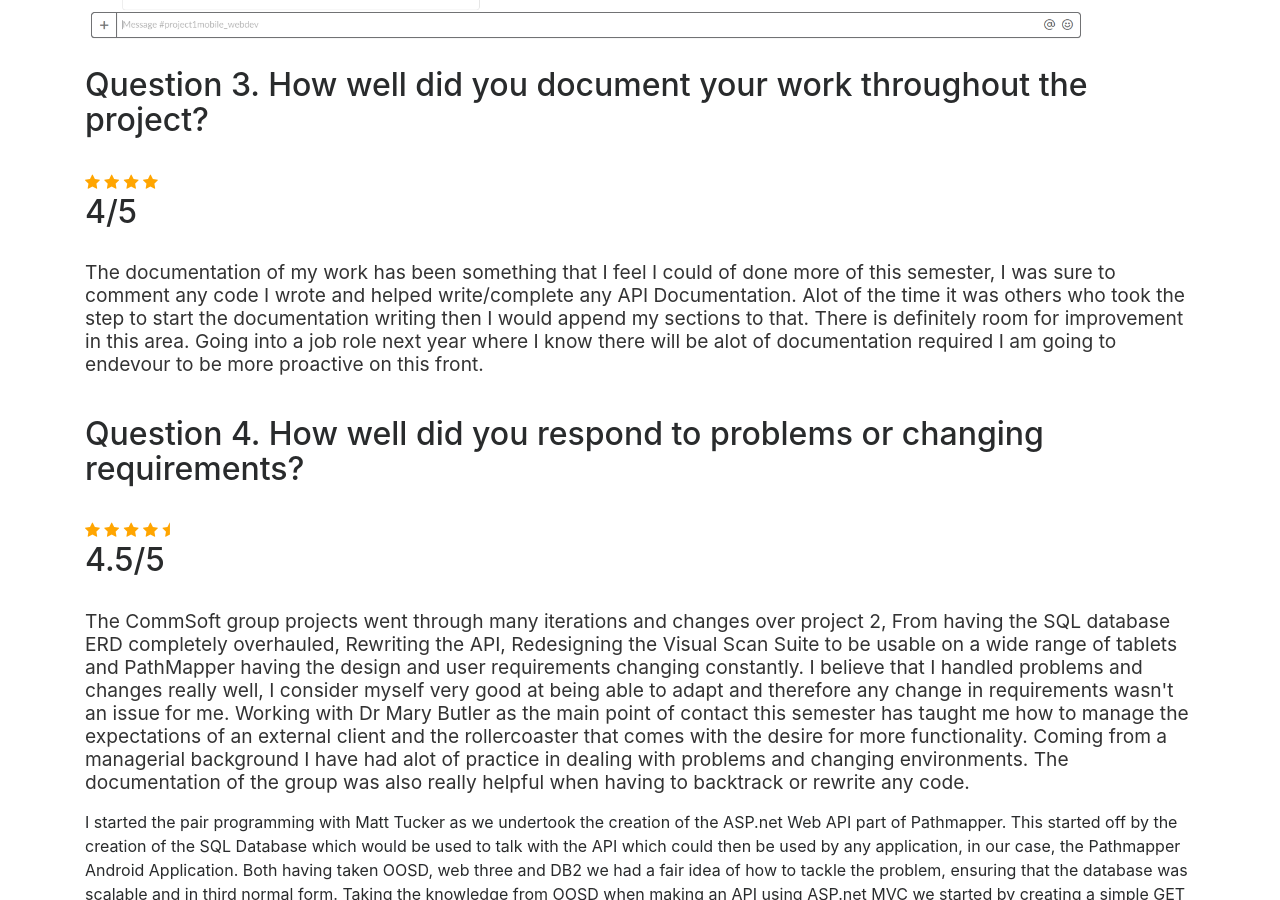
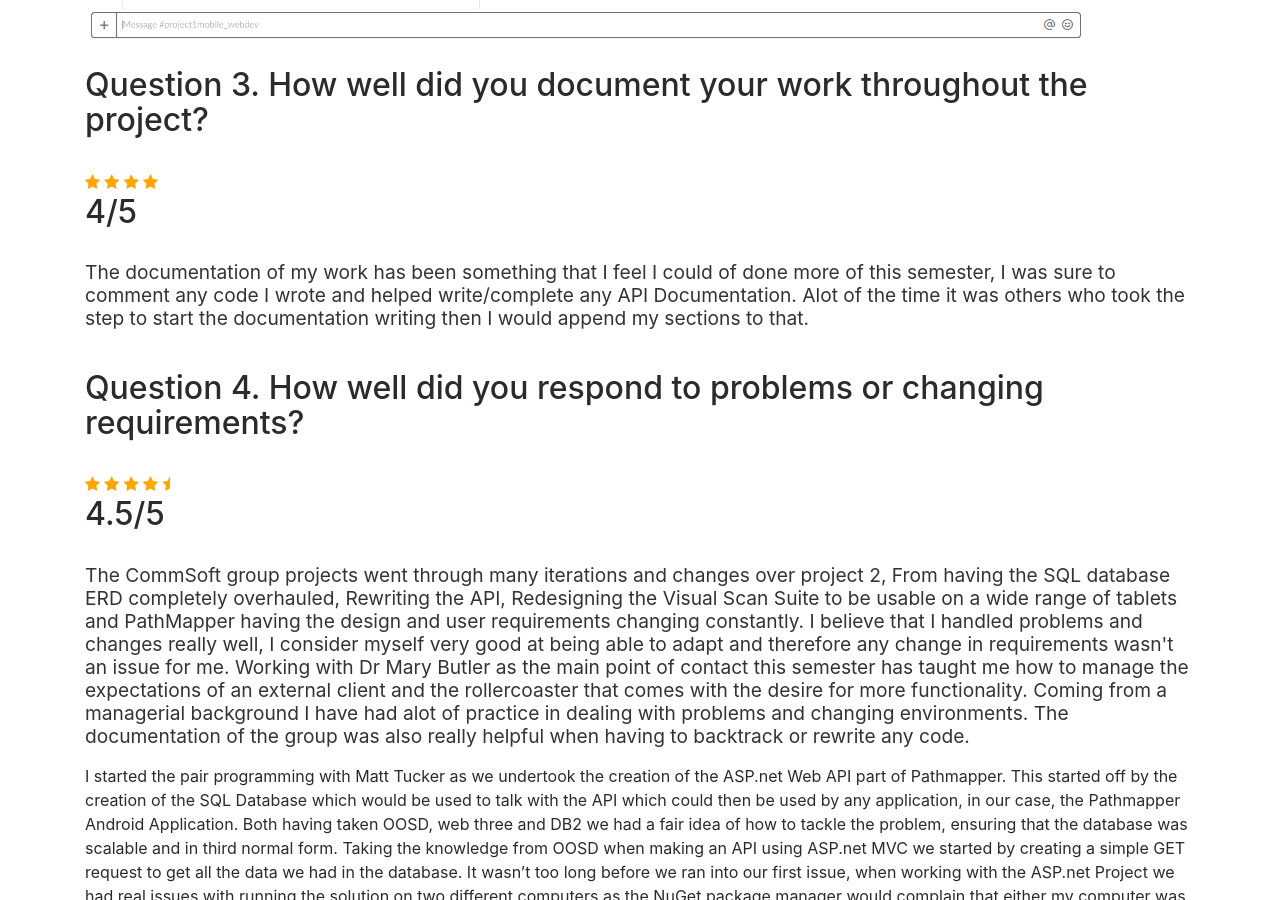
Before and after one commit to aberhjk1/aberhjk1.github.io, a Jekyll site: the page built from selfreview.html, in a window 1280 px wide and 900 px high, scrolled down 2198 px. Built offline with Jekyll 4.4.1, drawn with Linux system fonts in a browser that asks for light colours; nearby versions of some CDN libraries.

Commit message:
Update selfreview.html

```diff
--- a/selfreview.html
+++ b/selfreview.html
@@ -66,8 +66,7 @@ title: Jordan Aberhart Evidence Portfolio
 <br>
 <p> The documentation of my work has been something that I feel I could of done more of this semester,
    I was sure to comment any code I wrote and helped write/complete any API Documentation.
-   Alot of the time it was others who took the step to start the documentation writing then I would append my sections to that. There is definitely room for improvement in this area.
-   Going into a job role next year where I know there will be alot of documentation required I am going to endevour to be more proactive on this front.</p>
+   Alot of the time it was others who took the step to start the documentation writing then I would append my sections to that. </p>
 
 <br>
 <h2>Question 4. How well did you respond to problems or changing requirements?</h2>
```
